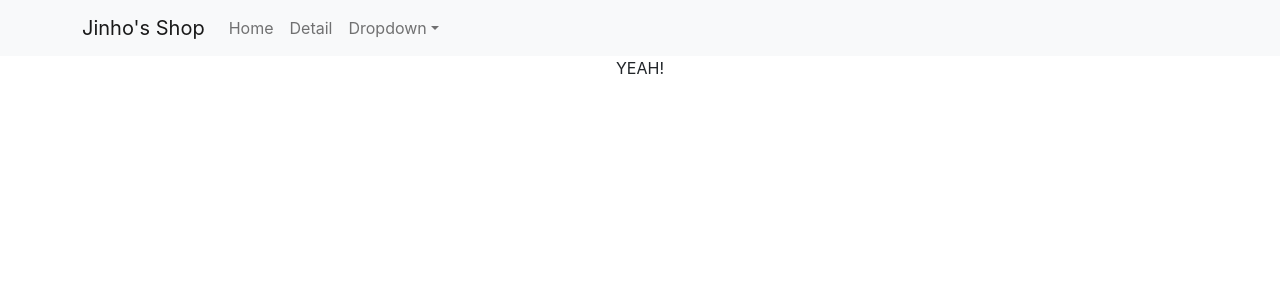
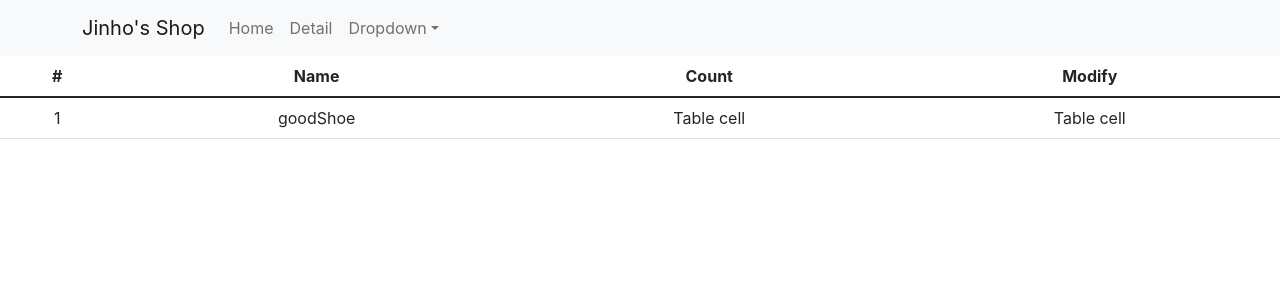
Before and after one commit to DandyEnders/reactnote, a React (Create React App) app in the folder shop/: page /cart in a window 1280 px wide. Shown: the top 300 px of the page. Built offline with nearby package versions, Linux system fonts and the light colour scheme.

Commit message:
Add Cart & use Redux 4.12

```diff
--- a/shop/package.json
+++ b/shop/package.json
@@ -12,10 +12,12 @@
     "react": "^18.0.0",
     "react-bootstrap": "^2.3.0",
     "react-dom": "^18.0.0",
+    "react-redux": "^8.0.1",
     "react-router": "^5.3.1",
     "react-router-dom": "^5.3.1",
     "react-scripts": "^2.1.3",
     "react-transition-group": "^4.4.2",
+    "redux": "^4.2.0",
     "styled-components": "^5.3.5",
     "web-vitals": "^2.1.4"
   },
--- a/shop/src/App.js
+++ b/shop/src/App.js
@@ -3,6 +3,7 @@
 import './App.css';
 import Data from "./data.js";
 import axios from 'axios';
+import Cart from "./Cart.js";
 
 import { Link, Route, Switch } from 'react-router-dom';
 import Detail from './Detail';
@@ -96,6 +97,9 @@
             <Detail inventory={inventory} setInventory={setInventory}></Detail>
           </inventoryContext.Provider>
         </Route>
+        <Route path="/cart">
+          <Cart/>
+        </Route>
         <Route path="/:id">
           <div>YEAH!</div>
         </Route>
--- /dev/null
+++ b/shop/src/Cart.js
@@ -0,0 +1,36 @@
+import React from 'react';
+import { Table } from 'react-bootstrap';
+import { connect } from 'react-redux';
+
+function Cart(props) {
+  return (
+    <div>
+      <Table responsive="sm">
+        <thead>
+          <tr>
+            <th>#</th>
+            <th>Name</th>
+            <th>Count</th>
+            <th>Modify</th>
+          </tr>
+        </thead>
+        <tbody>
+          <tr>
+            <td>1</td>
+            <td>{ props.state[0].name }</td>
+            <td>Table cell</td>
+            <td>Table cell</td>
+          </tr>
+        </tbody>
+      </Table>
+    </div>
+  )
+}
+
+function callfunc(state){
+  return {
+    state: state
+  }
+}
+export default connect(callfunc)(Cart);
+// export default Cart;
--- a/shop/src/index.js
+++ b/shop/src/index.js
@@ -5,12 +5,20 @@
 import reportWebVitals from './reportWebVitals';
 // HashRouter = anything beyond hash is ignored in addressbar
 import { BrowserRouter } from 'react-router-dom';
+import { Provider } from 'react-redux';
+import { createStore } from 'redux';
+let store = createStore(()=>{
+  return [{id:0, name: "goodShoe", quantity: 2}]
+});
+
 
 const root = ReactDOM.createRoot(document.getElementById('root'));
 root.render(
   <React.StrictMode>
     <BrowserRouter>
-      <App />
+      <Provider store={store}>
+        <App />
+      </Provider>
     </BrowserRouter>
   </React.StrictMode>
 );
```
Also changed, not shown: 1 other file (tests, documents, lock files or other folders).
